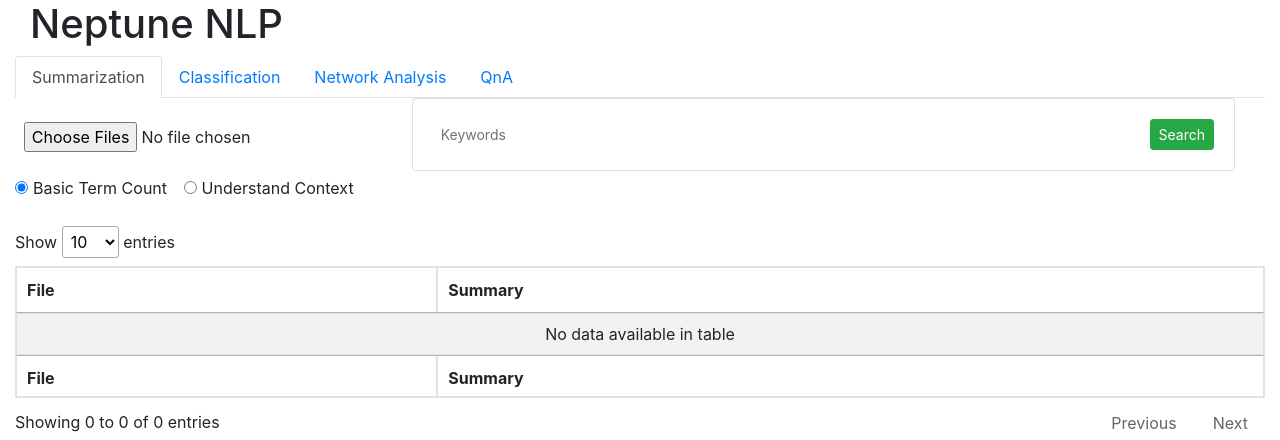
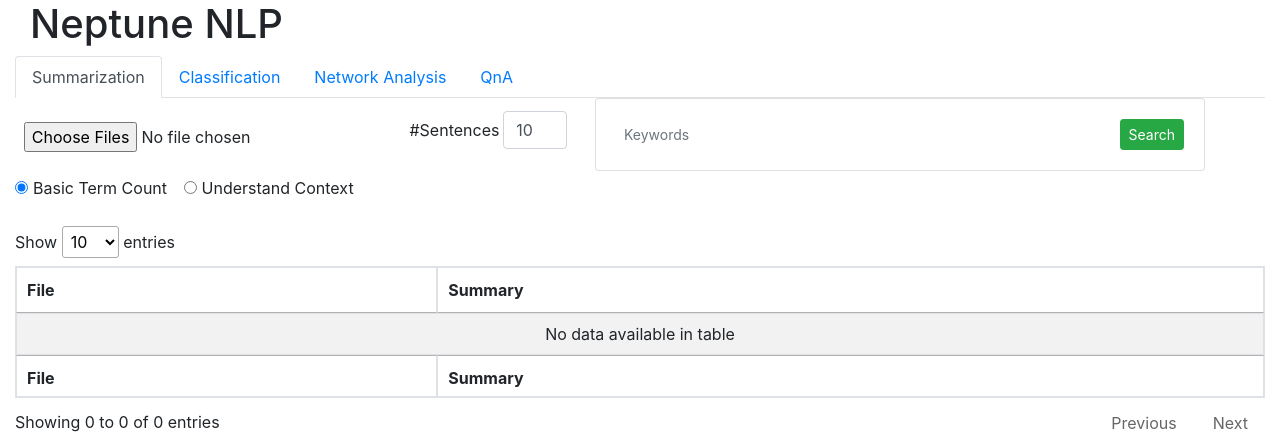
Before and after one commit to UnitForDataScience/QnADashboard, a Flask app: page /polls/ in a window 1280 px wide. Shown: the top 440 px of the page. Run offline with Flask 2, Linux system fonts and the light colour scheme; parts of the project's set-up code (start-up, migrations or seed data) failed here and were passed over; some libraries are stand-ins or nearby versions.

Commit message:
sentences added

```diff
--- a/app.py
+++ b/app.py
@@ -23,10 +23,12 @@
             if task['sid'] in clients:
                 if task['summary_type'] == 'page_rank':
                     task['summary'] = summarize_page_rank(task['text'],
-                                                          keywords=task['keywords'] if 'keywords' in task else [])
+                                                          keywords=task['keywords'] if 'keywords' in task else [],
+                                                          count=task['n'])
                 else:
                     task['summary'] = summarize_tf(task['text'],
-                                                   keywords=task['keywords'] if 'keywords' in task else [])
+                                                   keywords=task['keywords'] if 'keywords' in task else [],
+                                                   count=task['n'])
                 sid = task['sid']
                 del task['sid']
                 del task['text']
--- a/static/js/index.js
+++ b/static/js/index.js
@@ -65,7 +65,8 @@
                         request_id: uuid,
                         type: 'summarize',
                         keywords: keywords,
-                        summary_type: $("input[name='inlineRadioOptions']:checked").val()
+                        summary_type: $("input[name='inlineRadioOptions']:checked").val(),
+                        n: parseInt($('#sentence_count').val())
                     }
                 )
             };
--- a/summary_models.py
+++ b/summary_models.py
@@ -69,7 +69,7 @@
     return sen_new
 
 
-def summarize_page_rank(text, keywords=[]):
+def summarize_page_rank(text, keywords=[], n=10):
     sentences = sent_tokenize(text)
     # remove punctuations, numbers and special characters
     clean_sentences = pd.Series(sentences).str.replace("[^a-zA-Z]", " ")
@@ -104,7 +104,7 @@
         scores = nx.pagerank(nx_graph, max_iter=200, personalization=personalized_vectors)
         for i, x in enumerate(sentences):
             heappush(result, (scores[i], x, i))
-            if len(result) > 10:
+            if len(result) > n:
                 heappop(result)
         result = list(map(lambda x: x[1], sorted(result, key=lambda x: x[2])))
     except Exception as e:
--- a/templates/index.html
+++ b/templates/index.html
@@ -69,7 +69,13 @@
 
                         </div>
                     </div>
-                    <div class="col-8">
+                    <div class="form-group row col-2" style="padding: 1%;">
+                        <label for="example-number-input" class="col-6 col-form-label">#Sentences</label>
+                        <div class="col-6">
+                            <input class="form-control" type="number" value="10" id="sentence_count" min="1">
+                        </div>
+                    </div>
+                    <div class="col-6">
                         <div class="card card-sm">
                             <div class="card-body row no-gutters align-items-center">
                                 <div class="col-auto">
```
